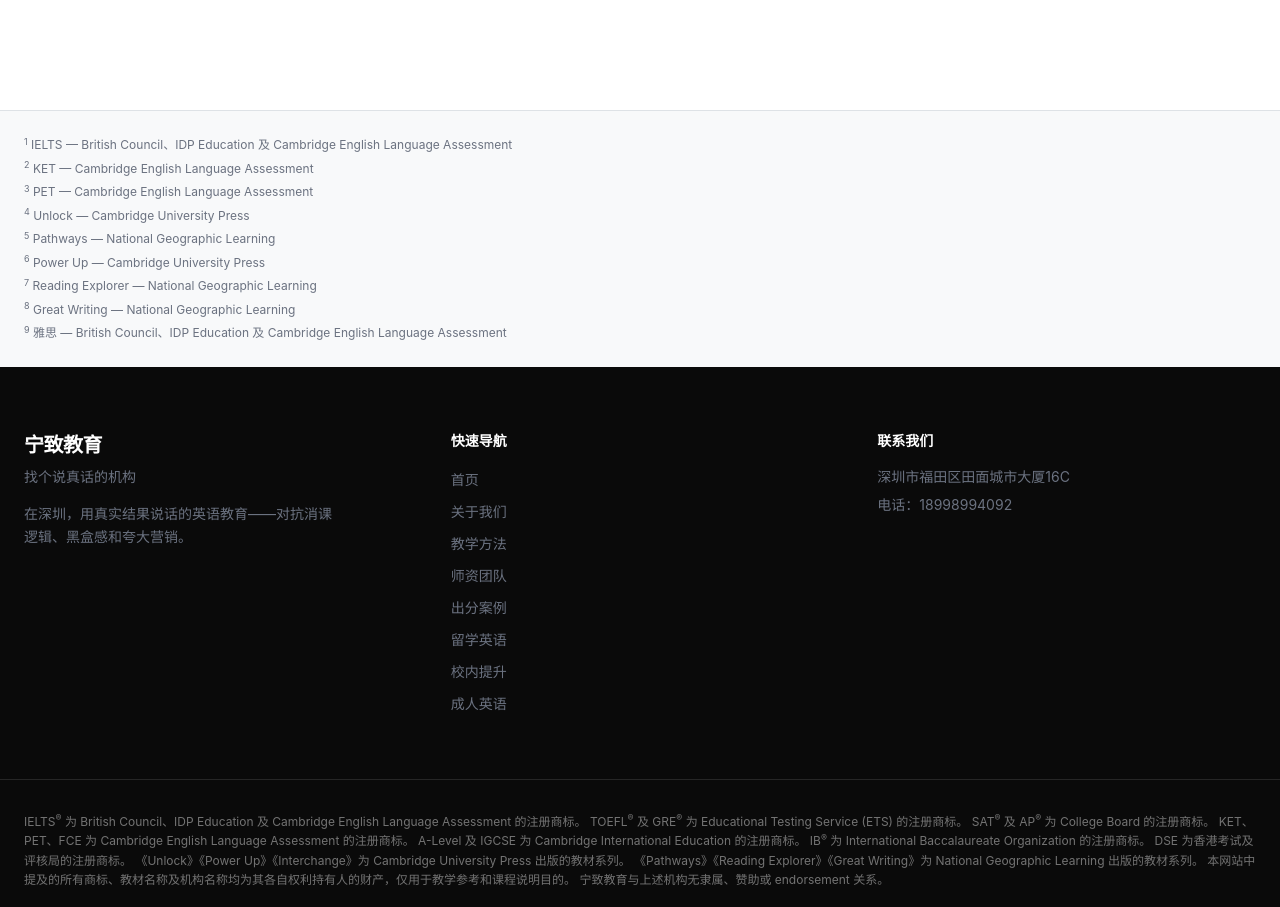
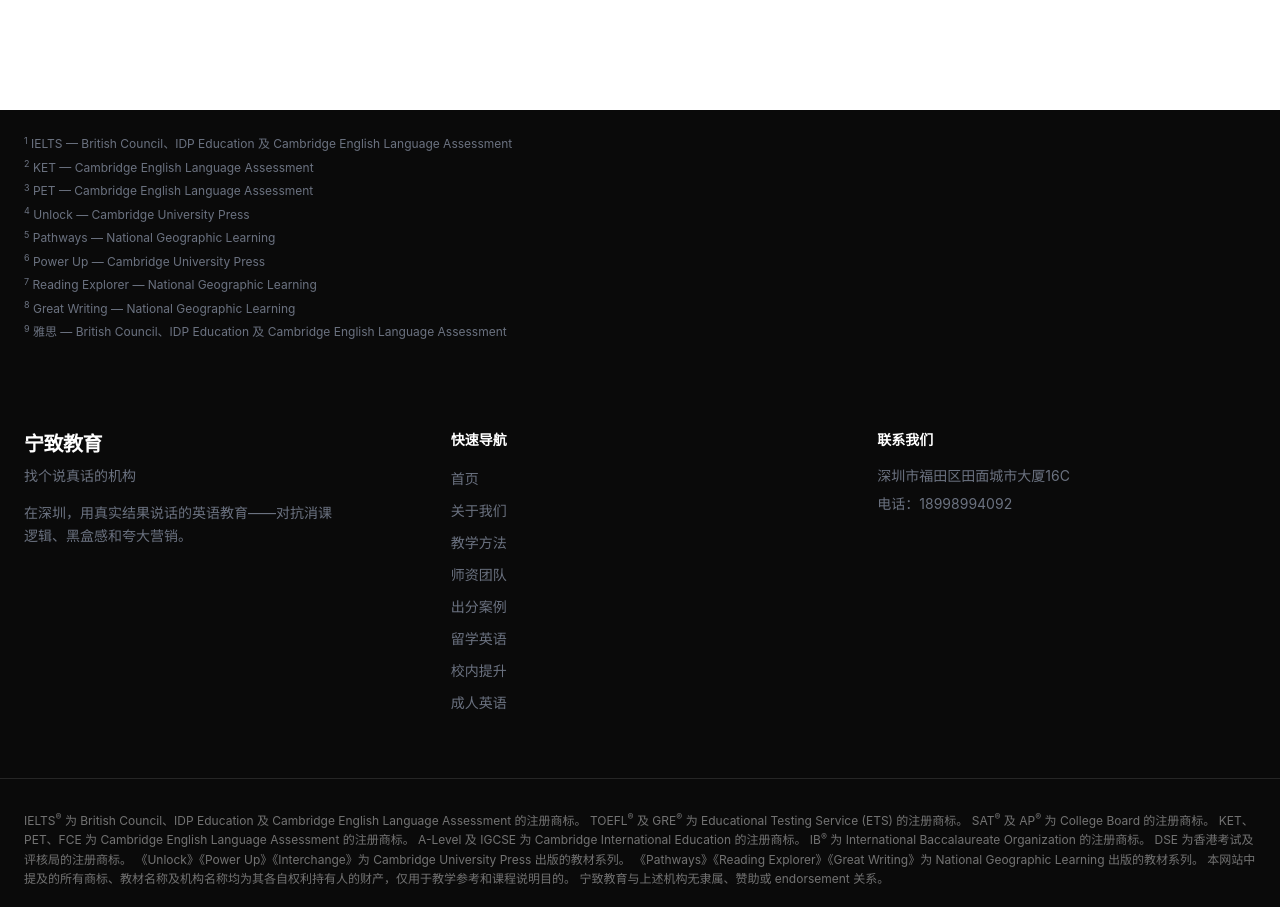
Before and after one commit to dongruiyue/ningzhi-education, a Next.js app: page / in a window 1280 px wide. Shown: the part 4741-5648 px from the top of the page. Built offline with nearby package versions, Linux system fonts and the light colour scheme.

Commit message:
fix: PageNotesBar bg-neutral-900 to match footer

```diff
--- a/src/components/ui/PageNotesBar.tsx
+++ b/src/components/ui/PageNotesBar.tsx
@@ -71,7 +71,7 @@
   if (!items || items.length === 0) return null;
 
   return (
-    <div className="border-t border-neutral-200 bg-neutral-50">
+    <div className="bg-neutral-900">
       <div className="max-w-7xl mx-auto px-6 py-6 text-xs text-neutral-400 leading-relaxed space-y-1">
         {items.map(({ num, name, owner }) => (
           <p key={num}>
```
